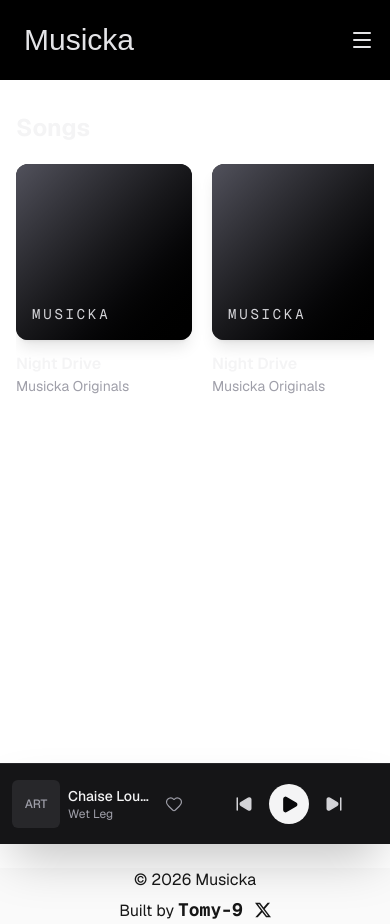
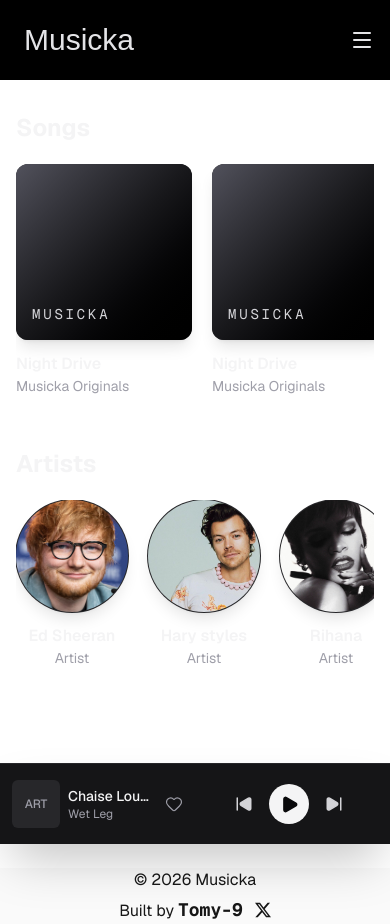
Before and after one commit to Tomi-9/Musicka, a Next.js app: page / in a window 390 px wide. Built offline with nearby package versions, Linux system fonts and the light colour scheme.

Commit message:
Add responsive artist shelf to home

```diff
--- a/app/page.tsx
+++ b/app/page.tsx
@@ -1,6 +1,8 @@
 import Footer from "@/components/footer";
 import { MediaPlayer } from "@/components/ui/mediaplayer";
 import { AlbumCard } from "@/components/ui/albumcard";
+import { ArtistCard } from "@/components/ui/artistcard";
+import { musicans } from "@/app/database/placeholder-data";
 
 export default function Home() {
   return (
@@ -18,6 +20,19 @@ export default function Home() {
             </div>
           </div>
         </section>
+
+        <section aria-labelledby="artists-heading" className="w-full">
+          <h2 id="artists-heading" className="mb-5 text-2xl font-bold text-zinc-100 sm:text-3xl">
+            Artists
+          </h2>
+          <div className="w-full overflow-x-auto pb-3">
+            <div className="flex min-w-max gap-5">
+              {musicans.map((musican) => (
+                <ArtistCard key={musican.id} name={musican.name} imageUrl={musican.image_url} />
+              ))}
+            </div>
+          </div>
+        </section>
       </main>
       <MediaPlayer />
       <Footer />
--- /dev/null
+++ b/components/ui/artistcard.tsx
@@ -0,0 +1,24 @@
+import Image from "next/image";
+
+type ArtistCardProps = {
+  name: string;
+  imageUrl: string;
+};
+
+export function ArtistCard({ name, imageUrl }: ArtistCardProps) {
+  return (
+    <article className="group flex w-28 shrink-0 flex-col items-center text-center sm:w-32">
+      <div className="relative aspect-square w-full overflow-hidden rounded-full bg-zinc-800 shadow-lg ring-1 ring-zinc-800 transition-transform duration-200 group-hover:scale-[1.03]">
+        <Image
+          src={imageUrl}
+          alt={`${name} artist portrait`}
+          fill
+          sizes="(min-width: 640px) 128px, 112px"
+          className="object-cover"
+        />
+      </div>
+      <h3 className="mt-3 w-full truncate font-semibold text-zinc-100">{name}</h3>
+      <p className="text-sm text-zinc-400">Artist</p>
+    </article>
+  );
+}
```
